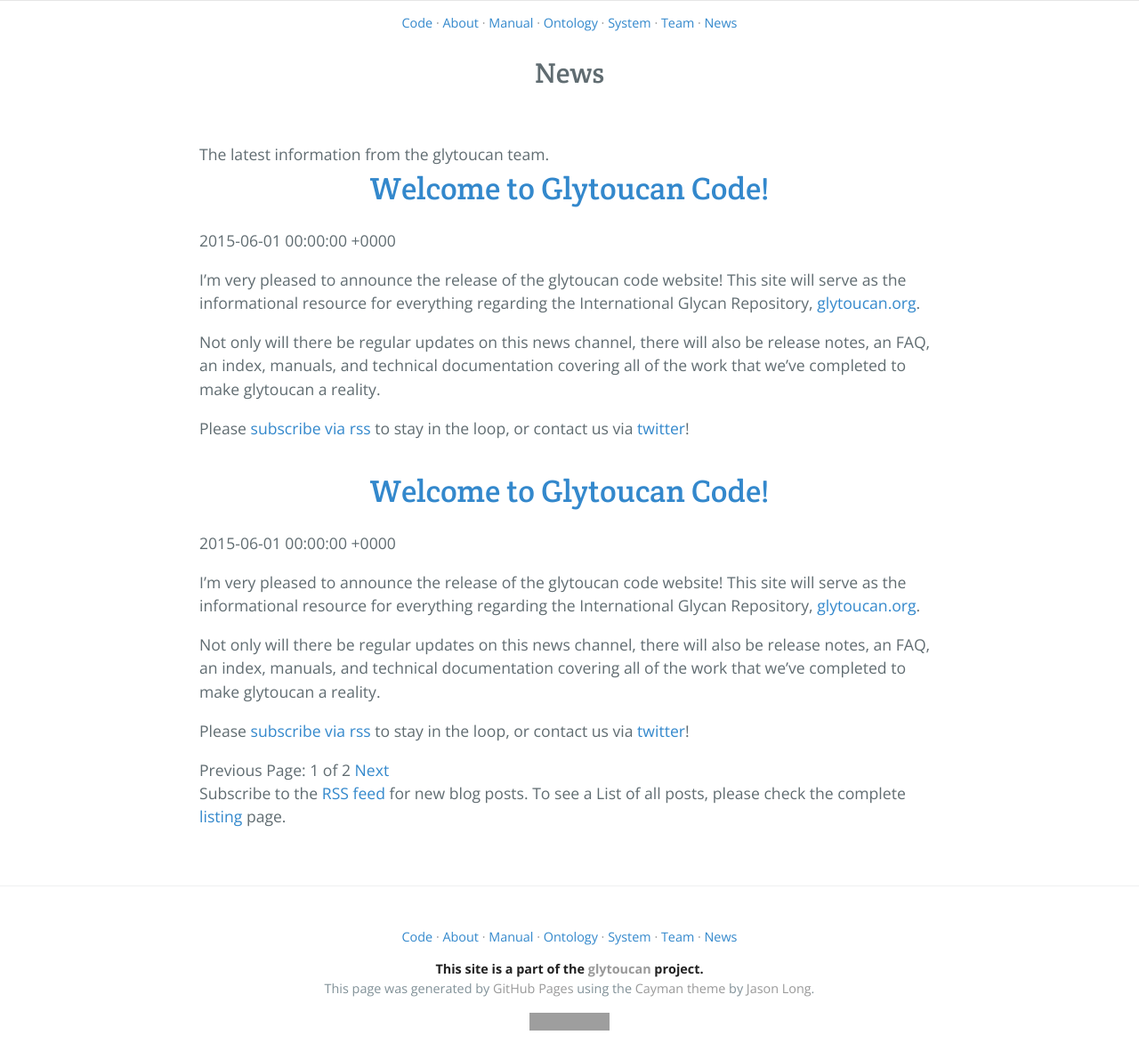
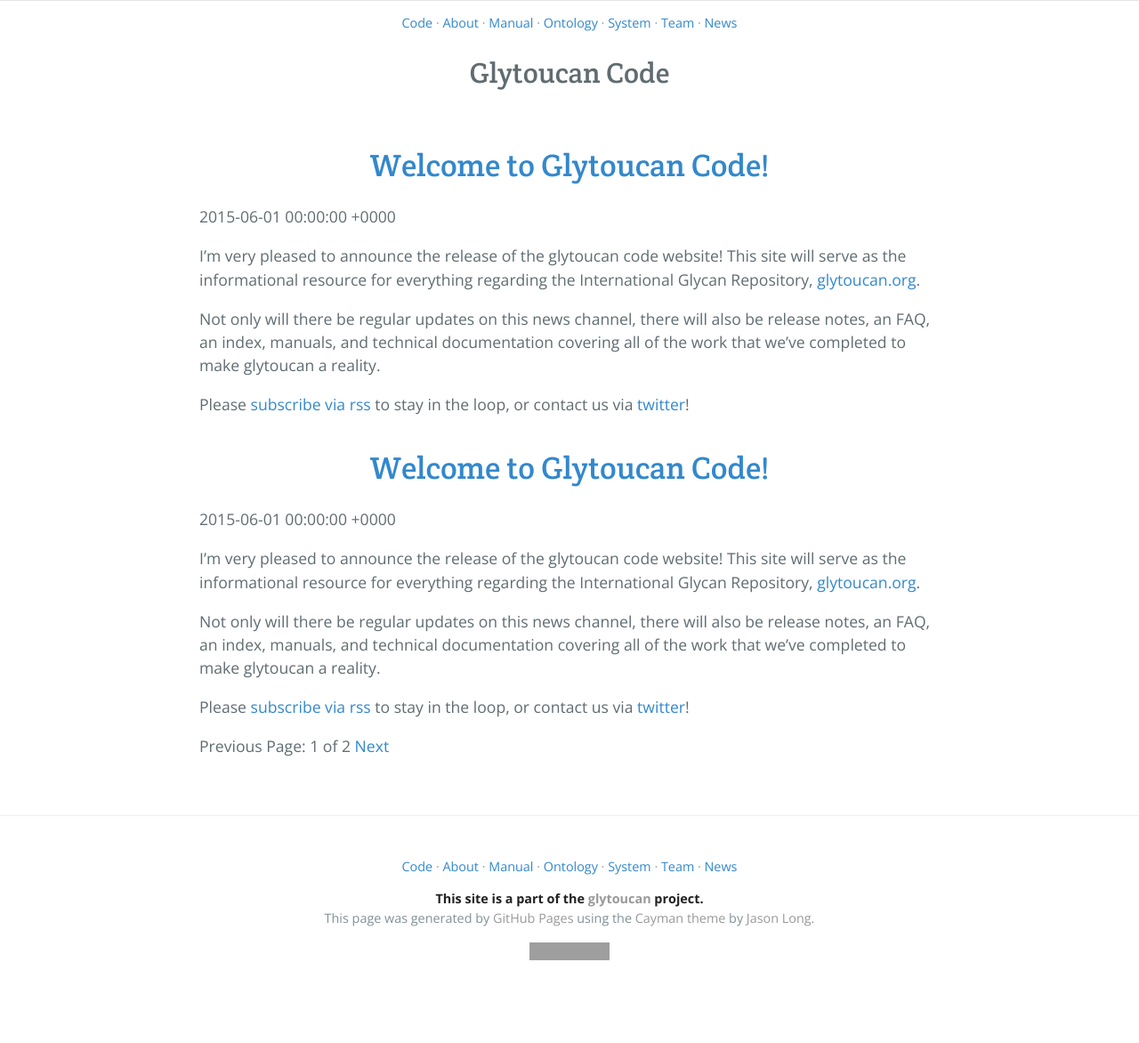
Before and after one commit to glytoucan/glytoucan, a Jekyll site: the page built from blog/index.html, in a window 1280 px wide. Shown: the whole page at 89% size. Built offline with Jekyll 4.4.1, drawn with Linux system fonts in a browser that asks for light colours; nearby versions of some CDN libraries; Markdown is read by kramdown in place of the engine named in the settings; the list of posts is cut into pages by our own code; after the commit the page ends 1093 px from its top, so only the background shows below that; grey boxes are pictures that could not be loaded.

Commit message:
revert blog

```diff
--- a/blog/index.html
+++ b/blog/index.html
@@ -1,9 +1,7 @@
 ---
-title: News
+title: Glytoucan Code
 layout: default
-redirect_from: /blog.html /news.html
 ---
-The latest information from the glytoucan team.
 
 <!-- This loops through the paginated posts -->
 {% for post in paginator.posts %}
@@ -30,7 +28,3 @@
     <span class="next ">Next</span>
   {% endif %}
 </div>
-
-Subscribe to the <a href="/rss.xml">RSS feed</a> for new blog posts.
-
-To see a List of all posts, please check the complete <a href="/news/">listing</a> page.
```
